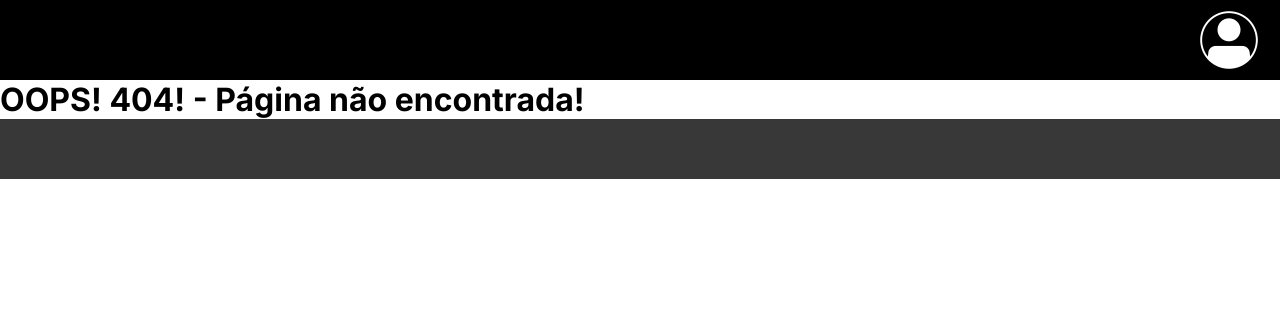
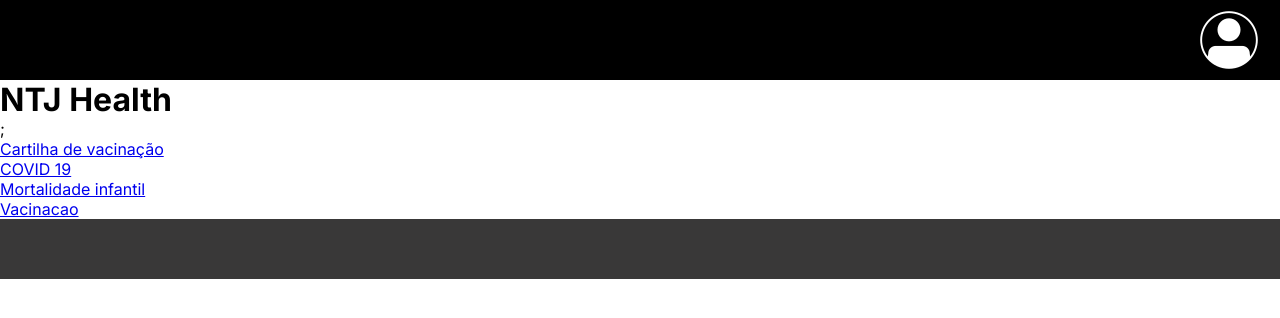
Before and after one commit to Rminoro/gsWeb, a Next.js app: page /informativos/welcome in a window 1280 px wide. Before the commit this address had no page. Shown: the top 318 px of the page. Built offline with nearby package versions, Linux system fonts and the light colour scheme.

Commit message:
atualização das paginas

```diff
--- /dev/null
+++ b/src/app/informativos/welcome/page.jsx
@@ -0,0 +1,45 @@
+"use client"
+import Image from "next/image";
+import Link from "next/link";
+import { useEffect, useState } from "react";
+
+export default function Home() {
+  const [userInfo, setUserInfo] = useState(null);
+
+  useEffect(() => {
+    // Recupera as informações do usuário do SessionStorage
+    const storedUserInfo = sessionStorage.getItem("user-info");
+
+    // Se existirem informações do usuário, atualiza o estado
+    if (storedUserInfo) {
+      const parsedUserInfo = JSON.parse(storedUserInfo);
+      setUserInfo(parsedUserInfo);
+    }
+  }, []);
+
+  return (
+    <div>
+      <div className="container-home">
+        <div className="conteudo-home">
+          <h1>NTJ Health</h1>
+          {userInfo ? (
+
+            <p>Olá, {userInfo.nome}!</p>
+          ) : (
+            <p>;</p>
+          )}
+
+         <div>
+             <p> <Link href="/infomativos/cartilha">Cartilha de vacinação</Link></p>
+             <p> <Link href="/informativos/covid">COVID 19</Link></p>
+             <p> <Link href="/informativos/mortalidade">Mortalidade infantil</Link></p>
+             <p> <Link href="/informativos/vacinacao">Vacinacao</Link></p>
+            </div>
+        </div>
+      </div>
+      <div className="container-modelos">
+        <div></div>
+      </div>
+    </div>
+  );
+}
--- a/src/app/login/page.jsx
+++ b/src/app/login/page.jsx
@@ -60,7 +60,7 @@ export default function LoginUsers() {
             setTimeout(()=>{
                 setMsg("");
                 //Redirecionando para a página HOME!
-                window.location.href = "/";
+                window.location.href = "/informativos/welcome";
             },5000);
 
         }else{
--- a/src/app/page.jsx
+++ b/src/app/page.jsx
@@ -7,11 +7,12 @@ export default function Home() {
       <div className="container-home">
         <div className="conteudo-home">
         <h1>NTJ Health</h1>
-        {/* <p>Clique aqui para fazer login</p> */}
+
         <p>Clique <Link href="/login">aqui</Link> para fazer login</p>
         <p>Caso queira se cadastrar <Link href="/login/cad">aqui</Link></p>
+        <p> <Link href="/informativos/covid">COVID 19</Link></p>
 
-        {/* <p>Caso queira se cadastrar clique aqui</p> */}
+
         </div>
       </div>
       <div className="container-modelos">
--- a/src/components/Cabecalho/Cabecalho.jsx
+++ b/src/components/Cabecalho/Cabecalho.jsx
@@ -25,10 +25,10 @@ export default function Cabecalho() {
         <header className='cabecalho-home-on'>
         <nav className='nav-login-on'>
           <ul>
-          <li><Link className='nav-item' href="/">HOME</Link></li>
+          <li><Link className='nav-item' href="/informativos/welcome">HOME</Link></li>
             <li><Link className='nav-item' href="/tabela/queijo">QUEIJOS</Link></li>
             <li><Link className='nav-item' href="/usuario/Userid">USUARIO</Link></li>
-            <li><Link className='nav-item' href="/informativos/mortalidade">USUARIO</Link></li>
+            <li><Link className='nav-item' href="/informativos/mortalidade">Informativos</Link></li>
             <li><Link className='nav-item' onClick={handleLogout} href="/"><Image className='img-login' src={Sair} alt='Icone para sair do site, formato de porta abrindo'/></Link></li>
           </ul>
           <div>
```
